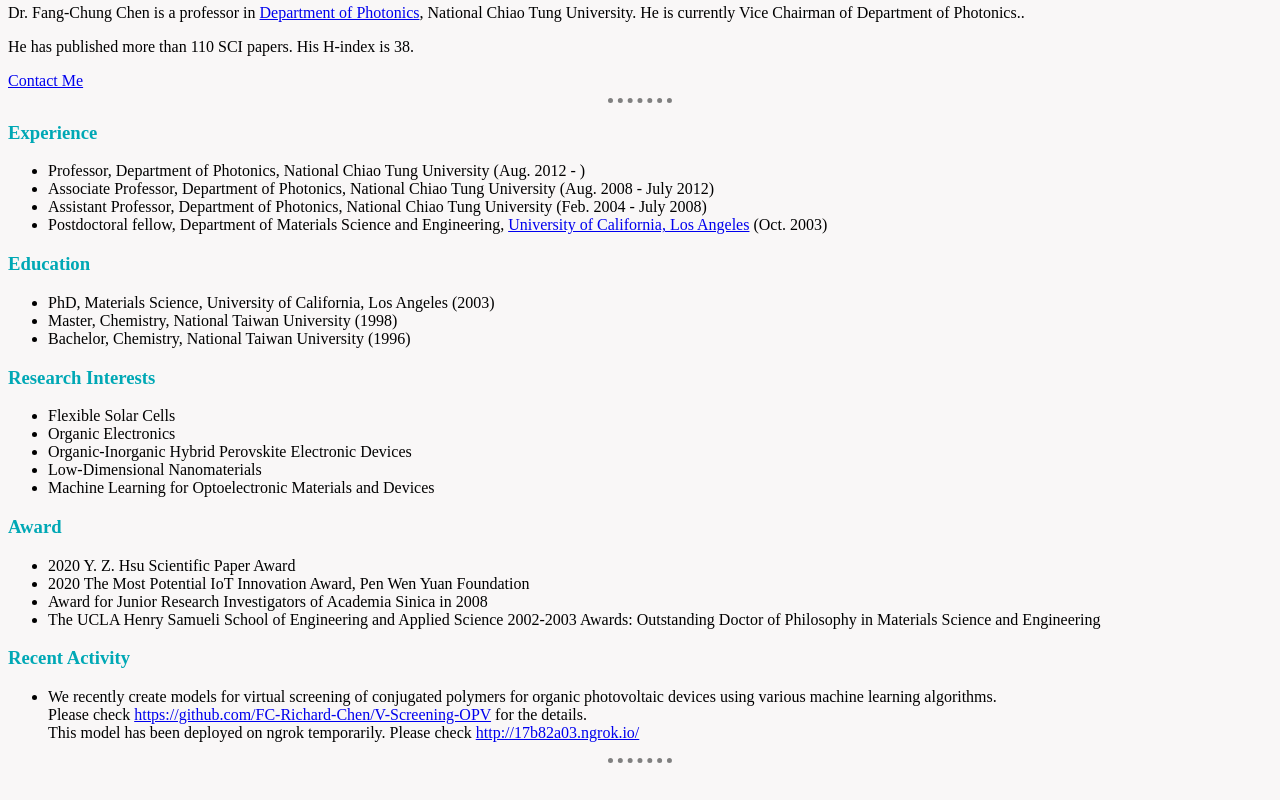
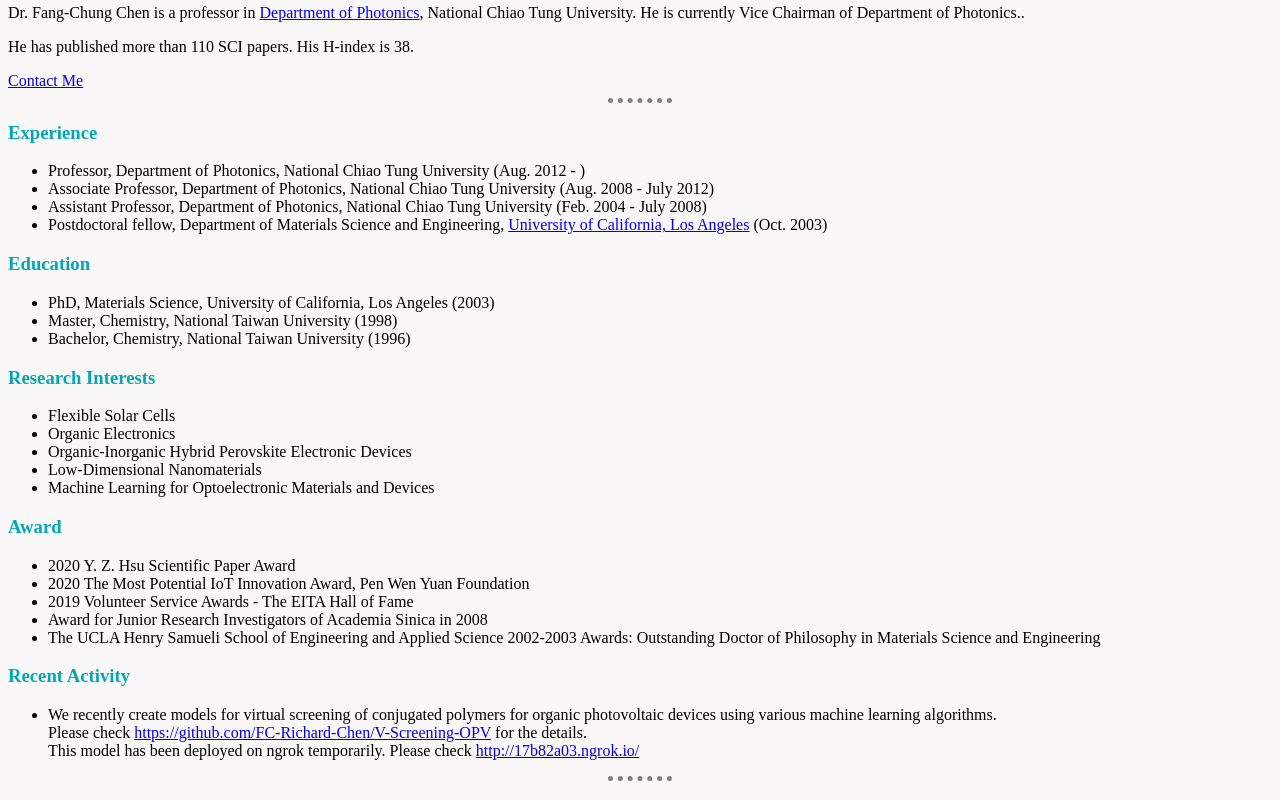
Before and after one commit to FC-Richard-Chen/FC-Richard-Chen.github.io, a plain HTML site: page index.html in a window 1280 px wide. Shown: the part 366-1166 px from the top of the page. Drawn offline with Linux system fonts and the light colour scheme.

Commit message:
Update index.html

```diff
--- a/index.html
+++ b/index.html
@@ -52,6 +52,7 @@
   <ul>
     <li>2020 Y. Z. Hsu Scientific Paper Award</li>
     <li>2020 The Most Potential IoT Innovation Award, Pen Wen Yuan Foundation</li>
+    <li>2019 Volunteer Service Awards - The EITA Hall of Fame</li>
     <li>Award for Junior Research Investigators of Academia Sinica in 2008</li>
     <li>The UCLA Henry Samueli School of Engineering and Applied Science 2002-2003 Awards: Outstanding Doctor of Philosophy in Materials Science and Engineering</li>
   </ul>
```
